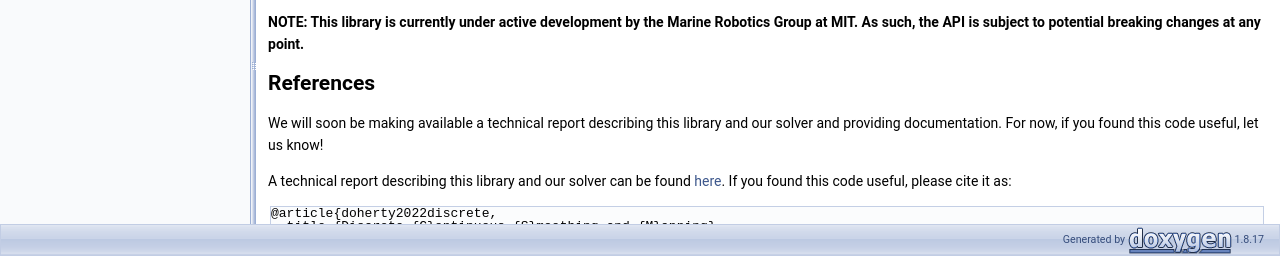
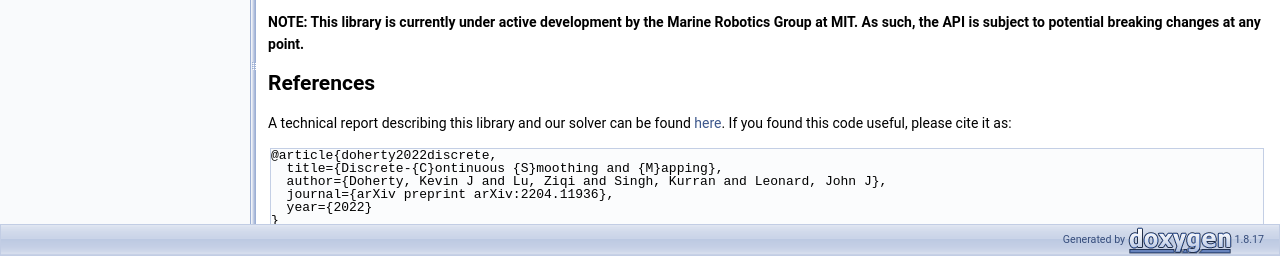
Before and after one commit to MarineRoboticsGroup/dcsam, a plain HTML site: page md__r_e_a_d_m_e.html in a window 1280 px wide. Shown: the part 544-800 px from the top of the page. Drawn offline with Linux system fonts and the light colour scheme.

Commit message:
Deploying to gh-pages from  @ ea49b212b505fdccde2623082bb8ffe7abca842a 🚀

```diff
--- a/md__r_e_a_d_m_e.html
+++ b/md__r_e_a_d_m_e.html
@@ -91,7 +91,6 @@ $(document).ready(function(){initNavTree('md__r_e_a_d_m_e.html',''); initResizab
 <p><b>NOTE: This library is currently under active development by the Marine Robotics Group at MIT. As such, the API is subject to potential breaking changes at any point.</b></p>
 <h2><a class="anchor" id="autotoc_md1"></a>
 References</h2>
-<p>We will soon be making available a technical report describing this library and our solver and providing documentation. For now, if you found this code useful, let us know!</p>
 <p>A technical report describing this library and our solver can be found <a href="https://arxiv.org/abs/2204.11936">here</a>. If you found this code useful, please cite it as: </p><div class="fragment"><div class="line">@article{doherty2022discrete,</div>
 <div class="line">  title={Discrete-{C}ontinuous {S}moothing and {M}apping},</div>
 <div class="line">  author={Doherty, Kevin J and Lu, Ziqi and Singh, Kurran and Leonard, John J},</div>
```
